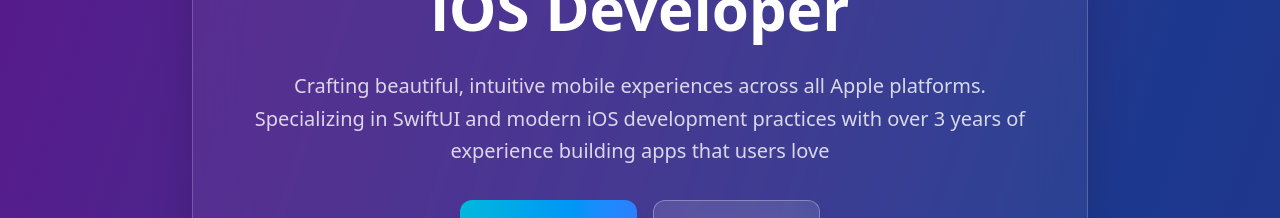
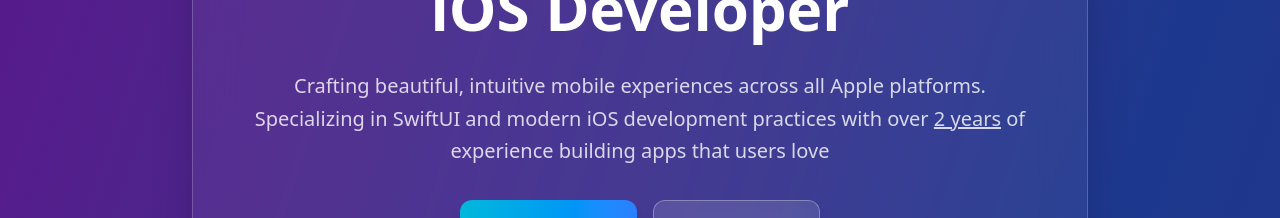
Before and after one commit to TopScrech/TopScrech-dev, a Nuxt app: page / in a window 1280 px wide. Shown: the part 280-498 px from the top of the page. Built offline with nearby package versions, Linux system fonts and the light colour scheme.

Commit message:
Update index.vue

```diff
--- /dev/null
+++ b/pages/data/experienceYears.js
@@ -0,0 +1,4 @@
+// Calculate years of experience since 2022
+const startYear = 2022;
+const currentYear = new Date().getFullYear();
+export const experienceYears = Math.max(currentYear - startYear, 1); // Ensure at least 1 year is shown
--- a/pages/index.vue
+++ b/pages/index.vue
@@ -75,8 +75,9 @@
                 <p class="text-xl text-white/80 mb-8 leading-relaxed">
                     Crafting beautiful, intuitive mobile experiences across all
                     Apple platforms. Specializing in SwiftUI and modern iOS
-                    development practices with over 3 years of experience
-                    building apps that users love
+                    development practices with over
+                    <u>{{ experienceYears }} years</u> of experience building
+                    apps that users love
                 </p>
                 <div class="flex justify-center space-x-4">
                     <a
@@ -306,6 +307,9 @@
 import AppCard from "./AppCard.vue";
 import FrameworkCard from "./FrameworkCard.vue";
 import { smoothScrollTo } from "./data/smoothScrollTo.js";
+
+const startYear = 2023;
+const experienceYears = currentYear - startYear;
 </script>
 
 <style>
```
